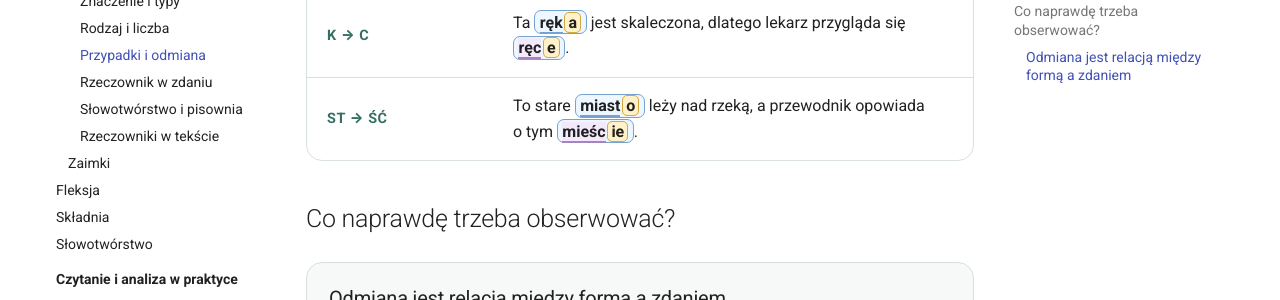
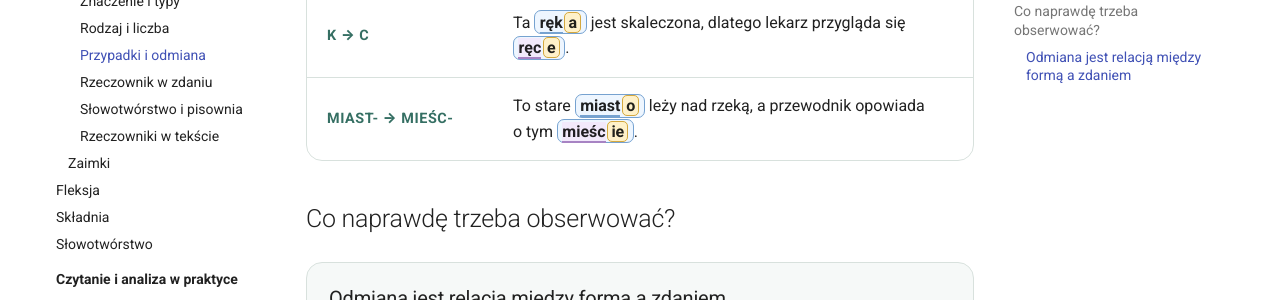
Before and after one commit to dchorazkiewicz/SP_JP, an MkDocs documentation site: the page built from docs/gramatyka/czesci-mowy/rzeczownik/przypadki-i-odmiana.md, in a window 1280 px wide and 900 px high, scrolled down 3034 px. Shown: the part 304-604 px from the top of the window. Built offline with MkDocs 1.6.1 and Material for MkDocs 9.7.7, drawn with Linux system fonts in a browser that asks for light colours.

Commit message:
Correct stem-change markings in noun declension examples

```diff
--- a/docs/gramatyka/czesci-mowy/rzeczownik/przypadki-i-odmiana.md
+++ b/docs/gramatyka/czesci-mowy/rzeczownik/przypadki-i-odmiana.md
@@ -150,7 +150,7 @@
   </div>
   <div class="form-row">
     <span class="case-badge">Ms.</span>
-    <p>Na tym <span class="form-focus"><span class="stem-part stem-changed">okn</span><span class="ending-part">ie</span></span> widać krople deszczu.</p>
+    <p>Na tym <span class="form-focus"><span class="stem-part">okn</span><span class="ending-part">ie</span></span> widać krople deszczu.</p>
     <span class="change-note">końcówka -ie</span>
   </div>
   <div class="form-row">
@@ -174,7 +174,7 @@
     <p>Ta <span class="form-focus"><span class="stem-part">ręk</span><span class="ending-part">a</span></span> jest skaleczona, dlatego lekarz przygląda się <span class="form-focus"><span class="stem-part stem-changed">ręc</span><span class="ending-part">e</span></span>.</p>
   </div>
   <div class="sentence-row">
-    <span class="grammar-badge">st → ść</span>
+    <span class="grammar-badge">miast- → mieśc-</span>
     <p>To stare <span class="form-focus"><span class="stem-part">miast</span><span class="ending-part">o</span></span> leży nad rzeką, a przewodnik opowiada o tym <span class="form-focus"><span class="stem-part stem-changed">mieśc</span><span class="ending-part">ie</span></span>.</p>
   </div>
 </div>
```
